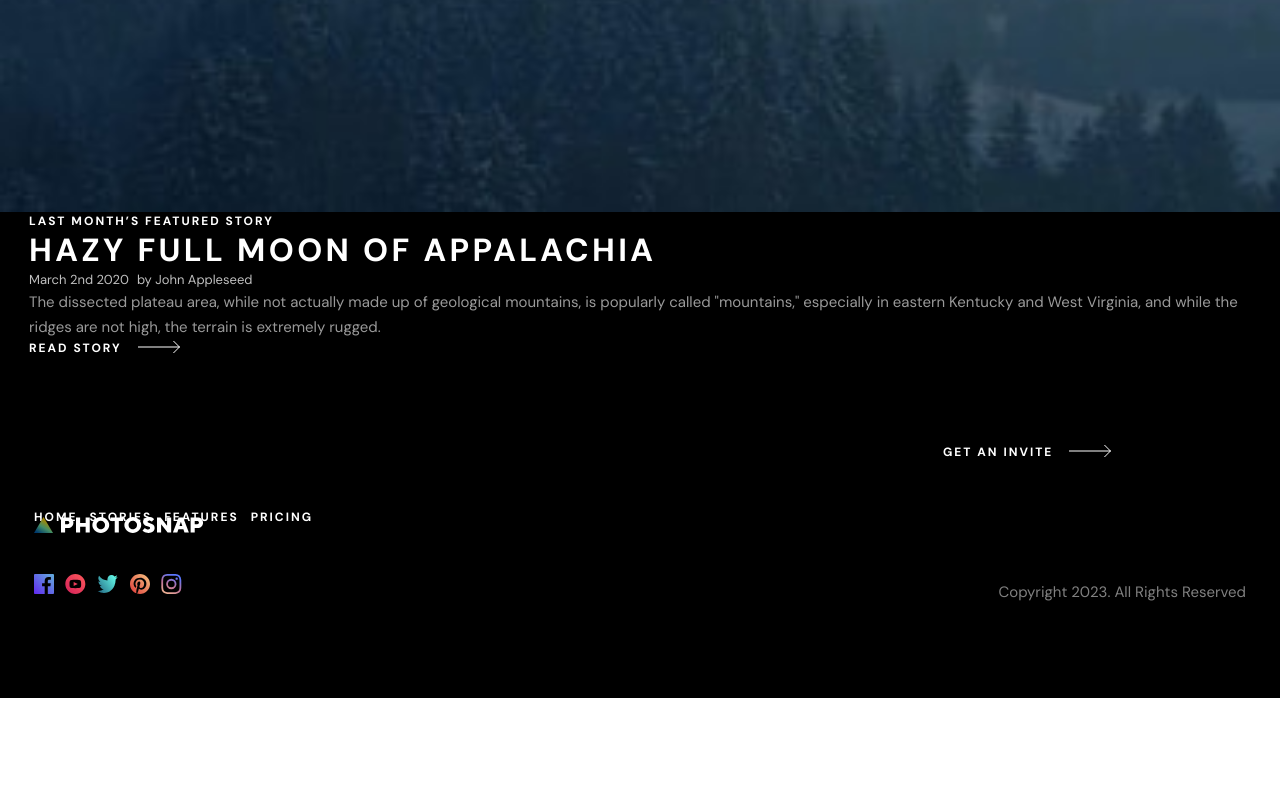
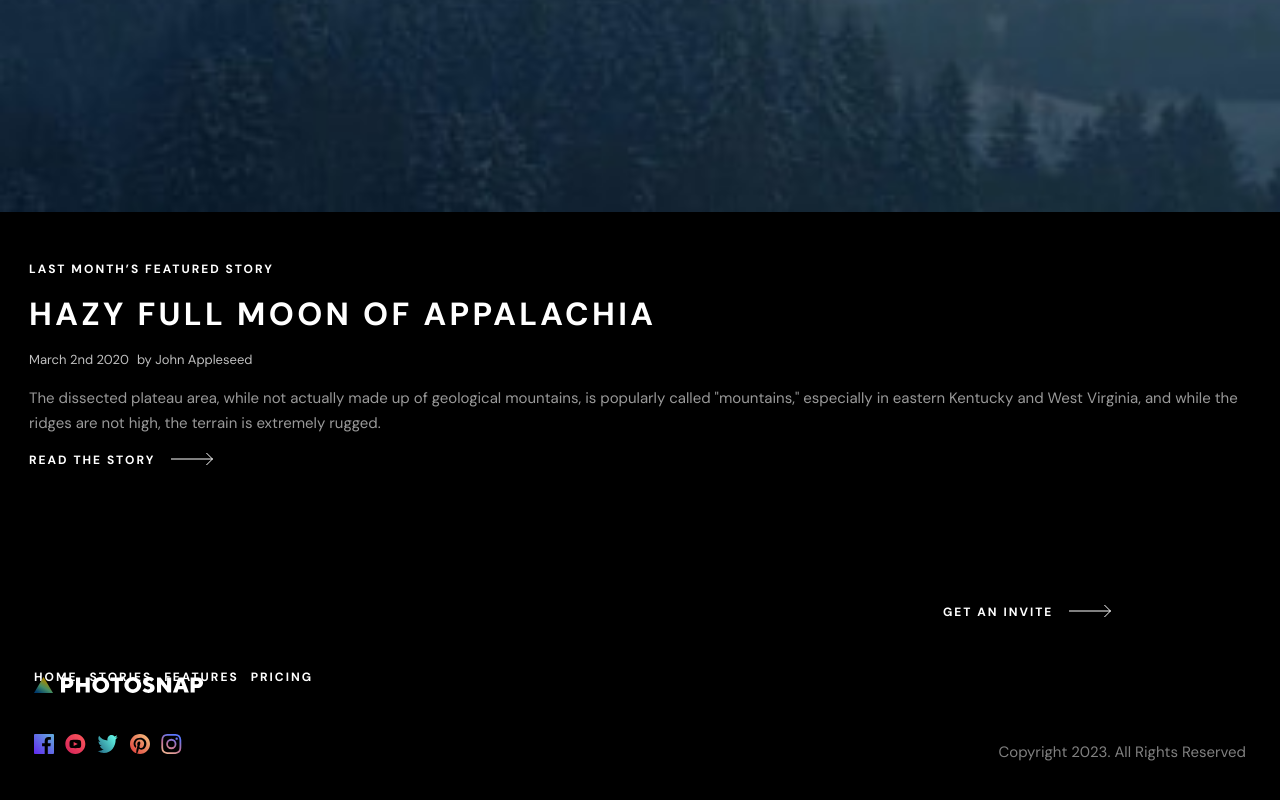
Before and after one commit to alexJSanchez/PhotoSnap, a React (Create React App) app in the folder photosnap/: page /stories in a window 1280 px wide. Shown: the part 940-1740 px from the top of the page. Before the commit the page ends 1638 px from the top, so only its background shows below. Built offline with nearby package versions, Linux system fonts and the light colour scheme; the HTML template or start-up script is replaced by a standard one.

Commit message:
stories top card

```diff
--- a/photosnap/src/pages/Stories.js
+++ b/photosnap/src/pages/Stories.js
@@ -6,18 +6,18 @@ export default function Stories() {
 		<div>
 			<div className="text-white flex justify-center flex-col">
 				<img src={moon} />
-				<div className="bg-black px-[29px]">
+				<div className="bg-black px-[29px] py-[48px]">
 					<h4 className="text-[12px] font-[700] tracking-[2px]">
 						LAST MONTH’S FEATURED STORY
 					</h4>
-					<h2 className="text-[32px] font-[700] leading-[40px] tracking-[3.33px]">
+					<h2 className="py-4 pr-[5px] text-[32px] font-[700] leading-[40px] tracking-[3.33px]">
 						HAZY FULL MOON OF APPALACHIA
 					</h2>
 					<div className="flex text-[13px] opacity-[.75] gap-2">
 						<p>March 2nd 2020</p>
 						<p>by John Appleseed</p>
 					</div>
-					<p className="text-[15px] opacity-[.60] leading-[25px]">
+					<p className="py-4 text-[15px] opacity-[.60] leading-[25px]">
 						The dissected plateau area, while not actually made up of geological
 						mountains, is popularly called "mountains," especially in eastern
 						Kentucky and West Virginia, and while the ridges are not high, the
@@ -25,7 +25,7 @@ export default function Stories() {
 					</p>
 					<div className="btn-two-box">
 						<button className="btn-two-light">
-							READ STORY
+							READ THE STORY
 							<img className="arrow-img-light" src={arrow} />
 						</button>
 					</div>
```
